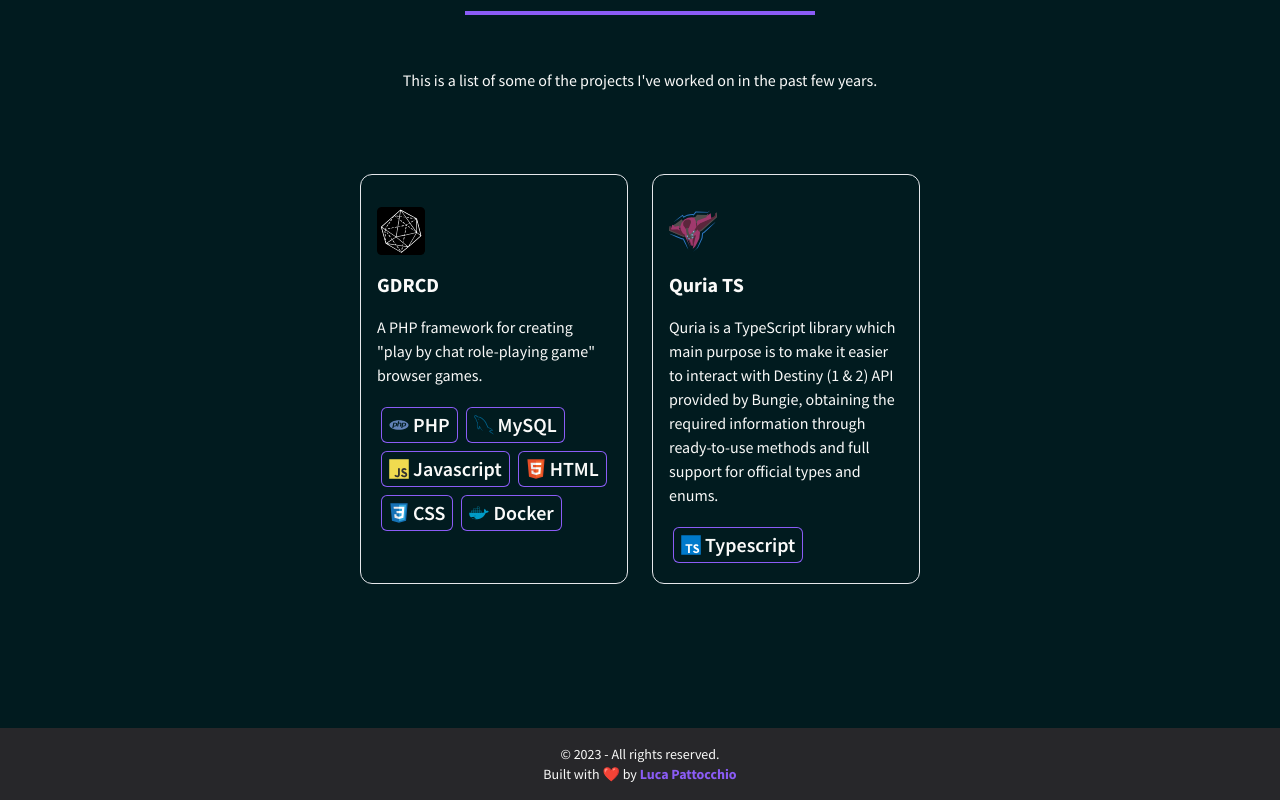
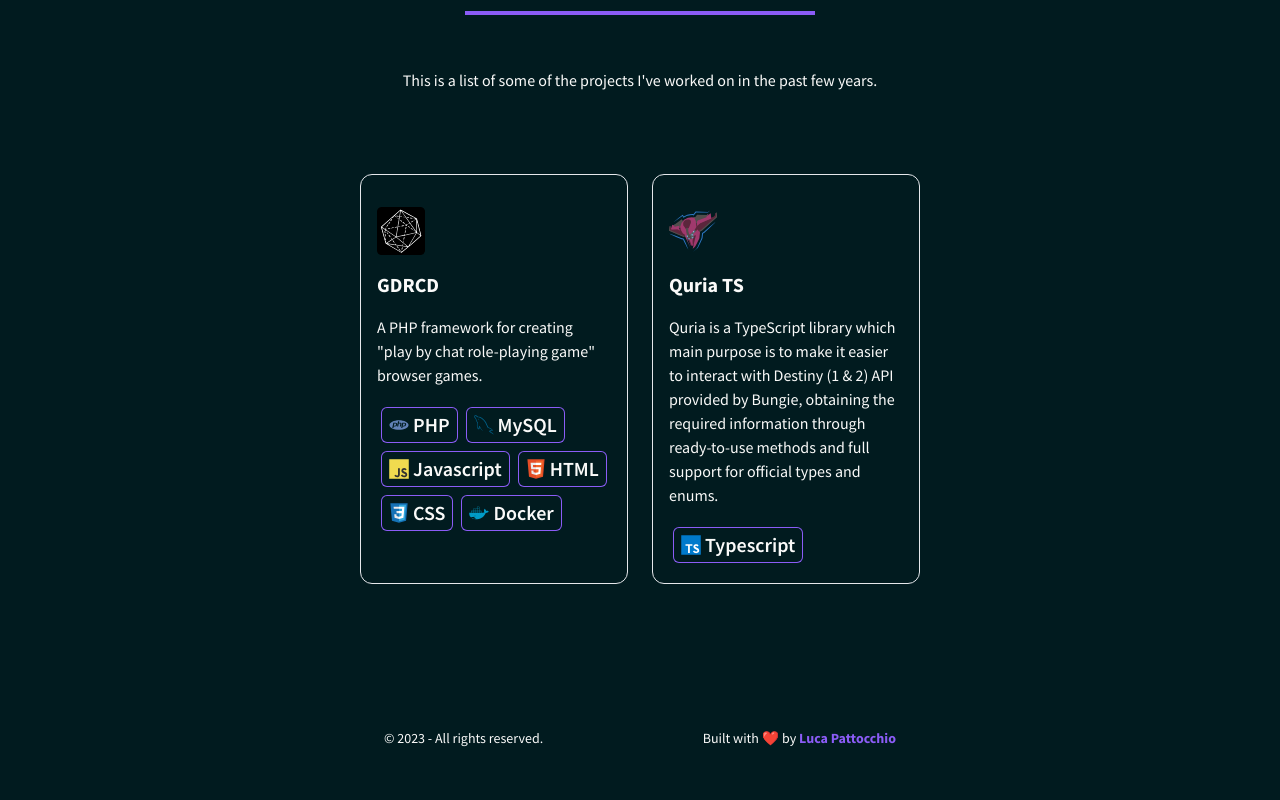
Before and after one commit to Kasui92/lucapattocchio.dev, a React (Vite) app: page / in a window 1280 px wide. Shown: the part 2202-3002 px from the top of the page. After the commit the page ends 2962 px from the top, so only its background shows below. Built offline with nearby package versions, Linux system fonts and the light colour scheme.

Commit message:
fix: change footer styles;

```diff
--- a/src/components/Footer/index.tsx
+++ b/src/components/Footer/index.tsx
@@ -6,10 +6,10 @@ import { ReactElement } from 'react'
  */
 const Footer = (): ReactElement => {
     return (
-        <footer className="bg-zinc-800">
-            <div className="mx-auto max-w-4xl overflow-hidden px-4 py-4 text-sm sm:px-6 lg:px-8">
-                <div className="text-center">&copy; 2023 - All rights reserved.</div>
-                <div className="text-center">
+        <footer>
+            <div className="w-100 mx-auto mb-3 flex overflow-hidden px-5 text-sm md:w-3/5 md:px-0 xl:w-2/5">
+                <div className="grow text-left">&copy; 2023 - All rights reserved.</div>
+                <div className="grow text-right">
                     Built with <span title={`very much love`}>❤️</span> by{' '}
                     <a
                         href={'https://lucapattocchio.dev'}
```
